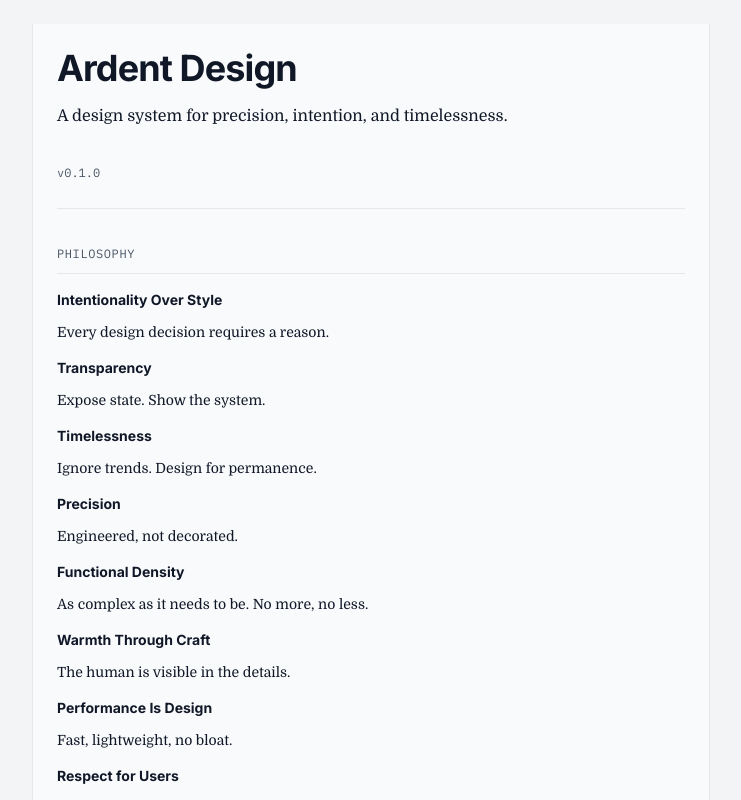
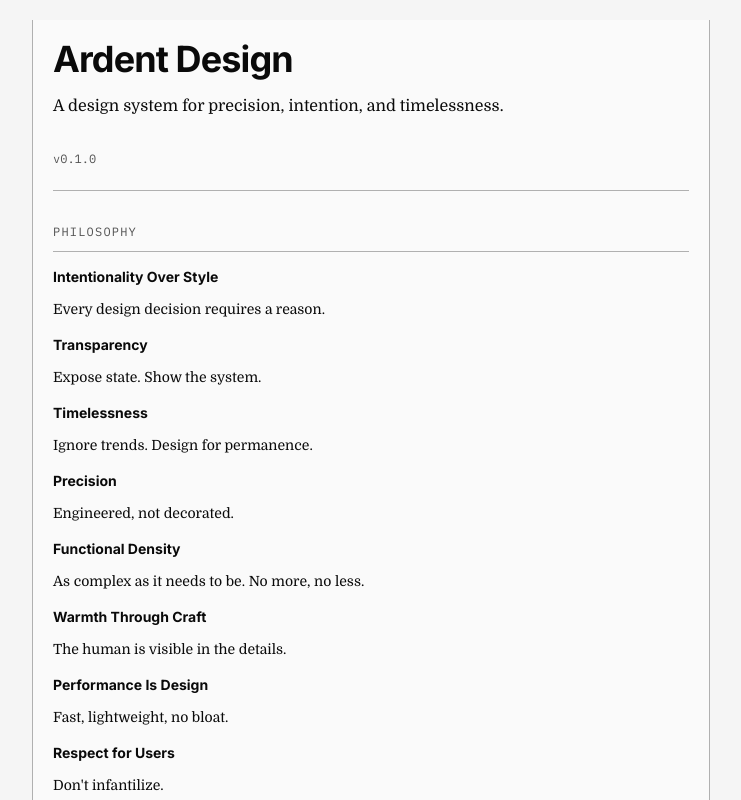
Before and after one commit to dhisonp/ardent-design, a Next.js app: page / in a window 1280 px wide. Shown: the top 800 px of the page, without its empty margins (269-1010 px from the left). Built offline with nearby package versions, Linux system fonts and the light colour scheme.

Commit message:
fix colors

```diff
--- a/src/app/globals.css
+++ b/src/app/globals.css
@@ -1,4 +1,5 @@
 @import "tailwindcss";
+@config "../../tailwind.config.ts";
 
 @layer base {
   body {
```
